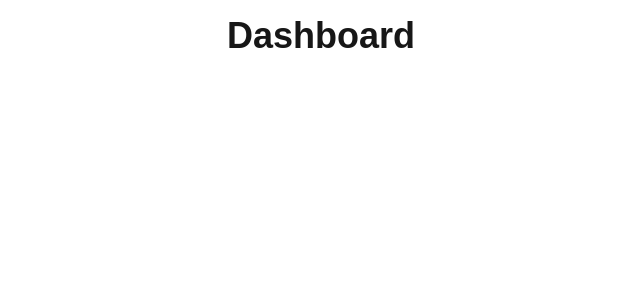
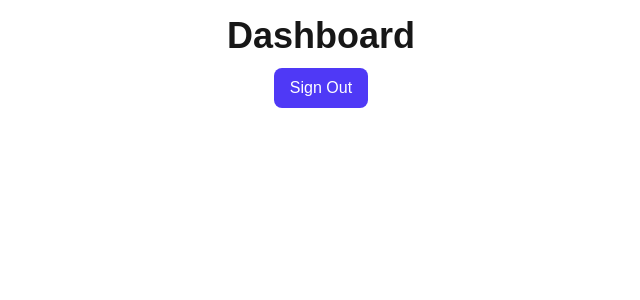
Before and after one commit to RafaelMoro/auth-js-next-demo, a Next.js app: page /dashboard in a window 1280 px wide. Shown: the top 300 px of the page, without its empty margins (319-959 px from the left). Built offline with nearby package versions, Linux system fonts and the light colour scheme.

Commit message:
add sign out into dashboard

```diff
--- a/src/app/dashboard/page.tsx
+++ b/src/app/dashboard/page.tsx
@@ -1,7 +1,10 @@
+import { SignOut } from "@/components/sign-out";
+
 export default function DashboardPage() {
   return (
     <main className="flex flex-col items-center gap-3 mt-4">
       <h1 className="text-4xl font-bold">Dashboard</h1>
+      <SignOut />
     </main>
   )
 }
```
